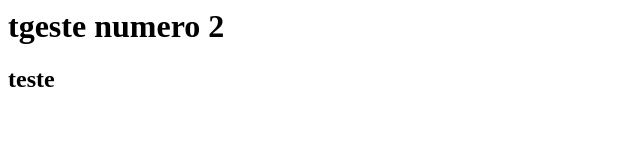
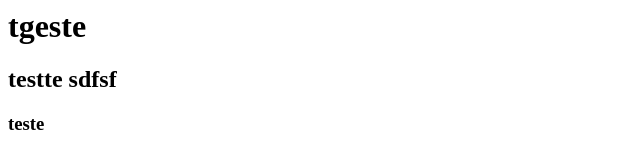
Before and after one commit to mtheus237/teste, a plain HTML site: page index.html in a window 1280 px wide. Shown: the whole page, without its empty margins (0-640 px from the left). Drawn offline with Linux system fonts and the light colour scheme.

Commit message:
teste numero 3

```diff
--- a/index.html
+++ b/index.html
@@ -1,9 +1,13 @@
 <html>
-<head>
+
 <title>pf funcione</title>
 </head>
 <body>
-<h1>tgeste numero 2 </h1>
-<h2>teste </h2>
+<h1>tgeste</h1>
+<h2>testte sdfsf </h2>
+<h3>teste </h3>
 </body>
+
+
+
 </html>
```
